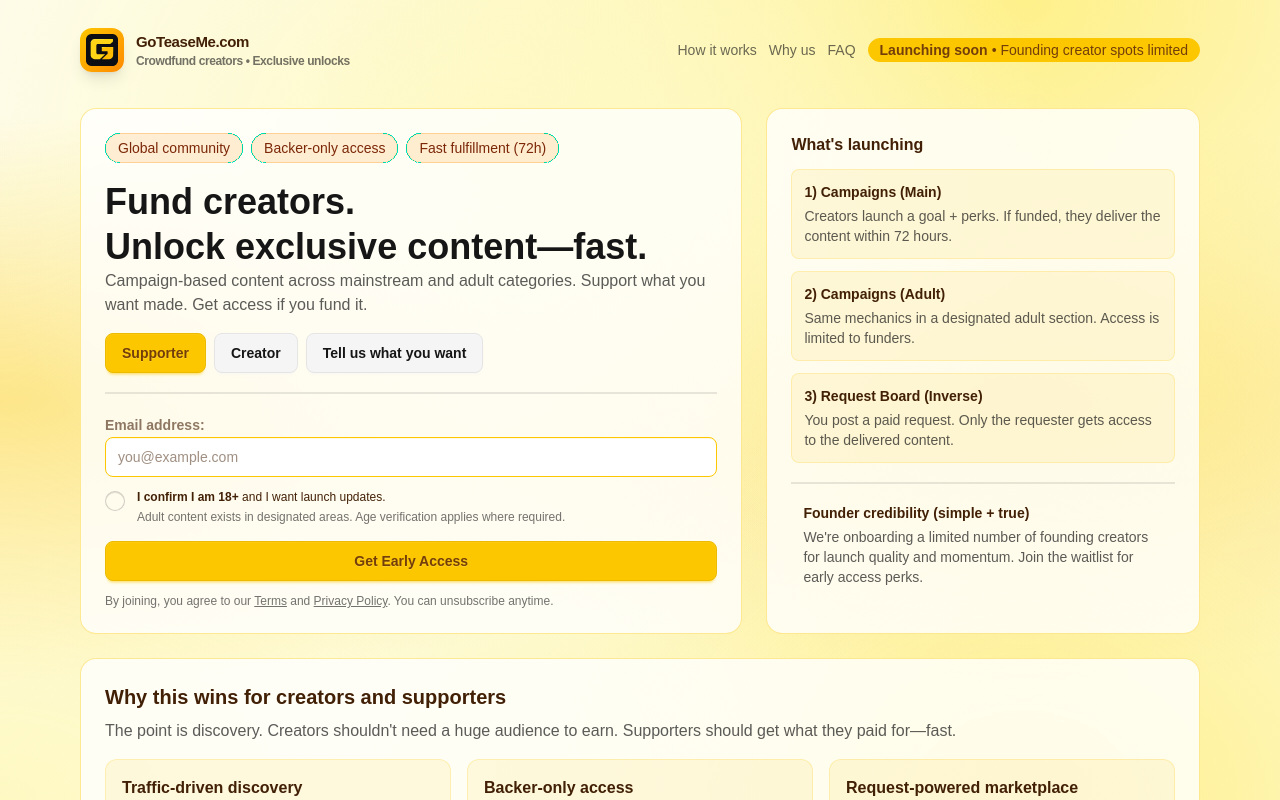
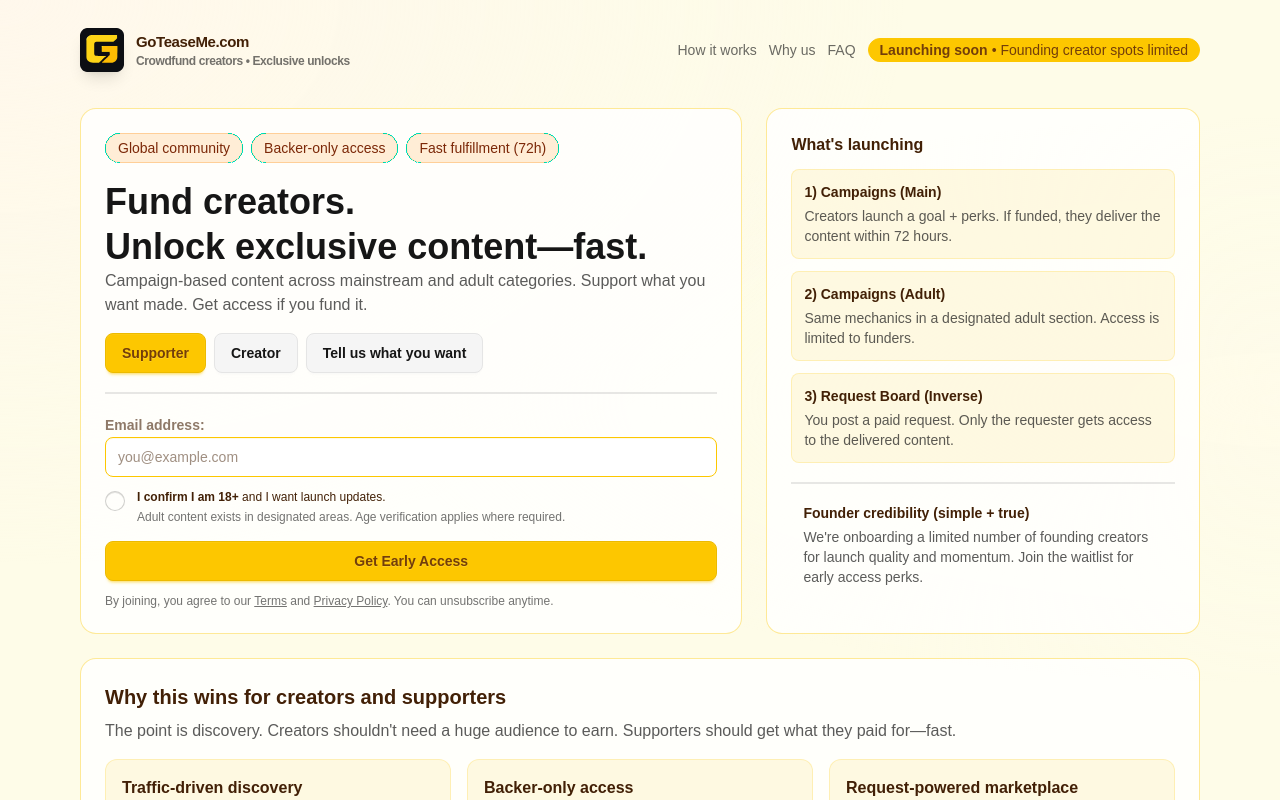
Before and after one commit to GoTeaseMe/ppv-land, a Next.js app: page / in a window 1280 px wide. Shown: the top 800 px of the page. Built offline with nearby package versions, Linux system fonts and the light colour scheme; a web font is replaced by a local one.

Commit message:
style: 调整logo尺寸和背景渐变样式
增大Header组件中logo的尺寸
简化globals.css中的背景渐变效果，使用更柔和的颜色

```diff
--- a/src/app/globals.css
+++ b/src/app/globals.css
@@ -11,12 +11,8 @@ body {
 	margin: 0;
 	background-color: #fefce8;
 	background-image:
-		radial-gradient(at 40% 20%, #fef9c3 0px, transparent 50%),
-		radial-gradient(at 80% 0%, #fef08a 0px, transparent 50%),
-		radial-gradient(at 0% 50%, #fde68a 0px, transparent 50%),
-		radial-gradient(at 80% 50%, #fde68a 0px, transparent 50%),
-		radial-gradient(at 0% 100%, #fef9c3 0px, transparent 50%),
-		radial-gradient(at 80% 100%, #fef08a 0px, transparent 50%);
+		radial-gradient(at 0% 0%, rgba(255, 247, 237, 0.8) 0px, transparent 50%),
+		radial-gradient(at 100% 50%, rgba(255, 251, 235, 0.6) 0px, transparent 50%);
 	background-attachment: fixed;
 	color: #422006;
 	line-height: 1.5;
--- a/src/components/Header.tsx
+++ b/src/components/Header.tsx
@@ -5,7 +5,7 @@ export const Header = () => {
 		<header className="flex items-center justify-between gap-4 py-3">
 			<div className="flex items-center gap-3 font-extrabold tracking-tight">
 				<div className="w-11 h-11 rounded-xl bg-linear-to-br from-primary to-secondary flex items-center justify-center text-base-100 font-black text-sm shadow-lg">
-					<Image src="/logo.svg" alt="GoTeaseMe.com" width={32} height={32} />
+					<Image src="/logo.svg" alt="GoTeaseMe.com" width={44} height={44} />
 				</div>
 				<div>
 					<div className="text-[15px]">GoTeaseMe.com</div>
```
